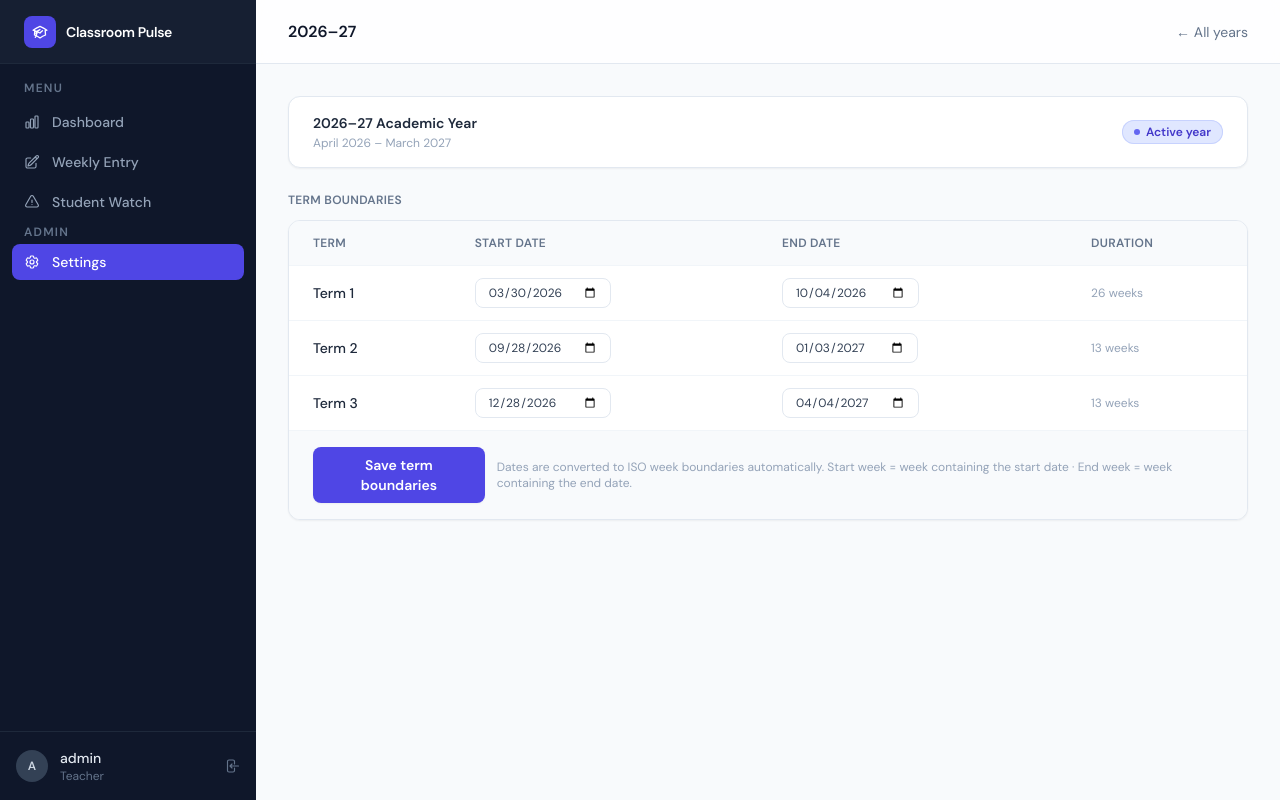
After one commit to sgchandy404/tsja_classroom_pulse, a Flask app: page /settings/years/1 in a window 1280 px wide. The commit adds this page. Run offline with Flask 3, Linux system fonts and the light colour scheme; a user stored in the database is signed in; some libraries are stand-ins or nearby versions.

Commit message:
Add academic year and term structure (Phase 9)
- AcademicYear + Term models; term boundaries stored as ISO week/year pairs
- On first run, auto-creates and activates the current academic year with
  default India/Cambridge term boundaries (Term 1: Apr-Sep, Term 2: Oct-Dec,
  Term 3: Jan-Mar)
- Settings blueprint (/settings): list, create, and configure academic years;
  edit term boundaries via date pickers; set active year
- Student Watch (at-risk) and Student Detail now filter all entries to the
  selected term window; term selector dropdown in both page headers
- At-risk detection (_detect) is unchanged; entry filtering happens before it
- Settings link added to sidebar under Admin section

Co-Authored-By: Claude Sonnet 4.6 <noreply@anthropic.com>

```diff
--- a/src/app.py
+++ b/src/app.py
@@ -1,8 +1,9 @@
 import os
 import random
+import datetime
 from flask import Flask, redirect, url_for, render_template
 from flask_login import LoginManager
-from models import db, User, Student, Subject, WeeklyEntry, RANKINGS
+from models import db, User, Student, Subject, WeeklyEntry, AcademicYear, Term, RANKINGS
 
 login_manager = LoginManager()
 
@@ -24,15 +25,18 @@ def create_app() -> Flask:
     from routes.entry import entry_bp
     from routes.at_risk import at_risk_bp
     from routes.students import students_bp
+    from routes.settings import settings_bp
     app.register_blueprint(auth_bp)
     app.register_blueprint(dashboard_bp)
     app.register_blueprint(entry_bp)
     app.register_blueprint(at_risk_bp)
     app.register_blueprint(students_bp)
+    app.register_blueprint(settings_bp)
 
     with app.app_context():
         db.create_all()
         _seed_admin()
+        _seed_default_academic_year()
         if os.getenv("SEED_DEMO_DATA") == "1" and Subject.query.count() == 0:
             _seed_demo()
 
@@ -59,6 +63,49 @@ def _seed_admin() -> None:
         db.session.add(admin)
         db.session.commit()
         print("[init] Default admin created — username: admin  password: changeme123")
+
+
+def _build_default_terms(start_year: int) -> list[dict]:
+    """Return Term kwargs for an Indian Cambridge-affiliated school calendar."""
+    end_year = start_year + 1
+
+    def _w(year, month, day):
+        iso = datetime.date(year, month, day).isocalendar()
+        return iso.week, iso.year
+
+    t1s, t1sy = _w(start_year, 4,  1)
+    t1e, t1ey = _w(start_year, 9, 30)
+    t2s, t2sy = _w(start_year, 10, 1)
+    t2e, t2ey = _w(start_year, 12, 31)
+    t3s, t3sy = _w(end_year,   1,  1)
+    t3e, t3ey = _w(end_year,   3, 31)
+
+    return [
+        dict(name="Term 1", start_iso_week=t1s, start_iso_year=t1sy, end_iso_week=t1e, end_iso_year=t1ey),
+        dict(name="Term 2", start_iso_week=t2s, start_iso_year=t2sy, end_iso_week=t2e, end_iso_year=t2ey),
+        dict(name="Term 3", start_iso_week=t3s, start_iso_year=t3sy, end_iso_week=t3e, end_iso_year=t3ey),
+    ]
+
+
+def _seed_default_academic_year() -> None:
+    """Create and activate the current academic year if none exist."""
+    if AcademicYear.query.count() > 0:
+        return
+
+    today = datetime.date.today()
+    # Academic year starts in April; if we're before April it's the previous year's start
+    start_year = today.year if today.month >= 4 else today.year - 1
+    label = f"{start_year}–{str(start_year + 1)[-2:]}"
+
+    ay = AcademicYear(label=label, start_year=start_year, is_active=True)
+    db.session.add(ay)
+    db.session.flush()
+
+    for td in _build_default_terms(start_year):
+        db.session.add(Term(academic_year_id=ay.id, **td))
+
+    db.session.commit()
+    print(f"[init] Academic year {label} created and set as active.")
 
 
 def _seed_demo() -> None:
--- /dev/null
+++ b/src/routes/settings.py
@@ -0,0 +1,160 @@
+"""
+Settings blueprint — manage academic years and terms.
+"""
+import datetime
+from flask import Blueprint, render_template, request, redirect, url_for, flash
+from flask_login import login_required
+from models import db, AcademicYear, Term
+
+settings_bp = Blueprint("settings", __name__, url_prefix="/settings")
+
+
+# ---------------------------------------------------------------------------
+# Helpers
+# ---------------------------------------------------------------------------
+
+def _default_terms(start_year: int) -> list[dict]:
+    """
+    Return default term boundaries for an Indian Cambridge-affiliated school.
+
+    Term 1 — April → September  (ISO weeks ~14–39 of start_year)
+    Term 2 — October → December (ISO weeks ~40–52 of start_year)
+    Term 3 — January → March    (ISO weeks ~1–13  of start_year+1)
+    """
+    end_year = start_year + 1
+
+    def _w(year, month, day):
+        iso = datetime.date(year, month, day).isocalendar()
+        return iso.week, iso.year
+
+    t1_start = _w(start_year, 4,  1)
+    t1_end   = _w(start_year, 9, 30)
+    t2_start = _w(start_year, 10, 1)
+    t2_end   = _w(start_year, 12, 31)
+    t3_start = _w(end_year,   1,  1)
+    t3_end   = _w(end_year,   3, 31)
+
+    return [
+        {"name": "Term 1", "start_iso_week": t1_start[0], "start_iso_year": t1_start[1],
+                           "end_iso_week":   t1_end[0],   "end_iso_year":   t1_end[1]},
+        {"name": "Term 2", "start_iso_week": t2_start[0], "start_iso_year": t2_start[1],
+                           "end_iso_week":   t2_end[0],   "end_iso_year":   t2_end[1]},
+        {"name": "Term 3", "start_iso_week": t3_start[0], "start_iso_year": t3_start[1],
+                           "end_iso_week":   t3_end[0],   "end_iso_year":   t3_end[1]},
+    ]
+
+
+def _iso_to_date_str(iso_week, iso_year, day=1):
+    """Return 'YYYY-MM-DD' for the given ISO week (day 1=Mon … 7=Sun)."""
+    try:
+        return datetime.date.fromisocalendar(iso_year, iso_week, day).strftime("%Y-%m-%d")
+    except ValueError:
+        return ""
+
+
+def _date_str_to_iso(date_str: str):
+    """Parse 'YYYY-MM-DD' → (iso_week, iso_year). Raises ValueError on bad input."""
+    d = datetime.date.fromisoformat(date_str)
+    iso = d.isocalendar()
+    return iso.week, iso.year
+
+
+# ---------------------------------------------------------------------------
+# Routes
+# ---------------------------------------------------------------------------
+
+@settings_bp.route("/")
+@login_required
+def index():
+    years = AcademicYear.query.order_by(AcademicYear.start_year.desc()).all()
+    return render_template("settings/index.html", years=years)
+
+
+@settings_bp.route("/years/new", methods=["GET", "POST"])
+@login_required
+def new_year():
+    if request.method == "POST":
+        start_year = int(request.form["start_year"])
+
+        if AcademicYear.query.filter_by(start_year=start_year).first():
+            flash(f"Academic year starting {start_year} already exists.", "error")
+            return redirect(url_for("settings.new_year"))
+
+        label = f"{start_year}–{str(start_year + 1)[-2:]}"
+        ay = AcademicYear(label=label, start_year=start_year, is_active=False)
+        db.session.add(ay)
+        db.session.flush()  # get ay.id
+
+        for td in _default_terms(start_year):
+            db.session.add(Term(academic_year_id=ay.id, **td))
+
+        db.session.commit()
+        flash(f"Academic year {label} created with default term boundaries.", "success")
+        return redirect(url_for("settings.edit_year", year_id=ay.id))
+
+    # Suggest next year after the latest existing one
+    latest = AcademicYear.query.order_by(AcademicYear.start_year.desc()).first()
+    suggested = (latest.start_year + 1) if latest else datetime.date.today().year
+    return render_template("settings/new_year.html", suggested=suggested)
+
+
+@settings_bp.route("/years/<int:year_id>", methods=["GET", "POST"])
+@login_required
+def edit_year(year_id):
+    ay = AcademicYear.query.get_or_404(year_id)
+
+    if request.method == "POST":
+        action = request.form.get("action")
+
+        if action == "set_active":
+            AcademicYear.query.update({"is_active": False})
+            ay.is_active = True
+            db.session.commit()
+            flash(f"{ay.label} is now the active academic year.", "success")
+            return redirect(url_for("settings.index"))
+
+        if action == "save_terms":
+            errors = []
+            for term in ay.terms:
+                start_key = f"start_{term.id}"
+                end_key   = f"end_{term.id}"
+                try:
+                    sw, sy = _date_str_to_iso(request.form[start_key])
+                    ew, ey = _date_str_to_iso(request.form[end_key])
+                    if (sy, sw) >= (ey, ew):
+                        errors.append(f"{term.name}: start must be before end.")
+                        continue
+                    term.start_iso_week = sw
+                    term.start_iso_year = sy
+                    term.end_iso_week   = ew
+                    term.end_iso_year   = ey
+                except (ValueError, KeyError) as exc:
+                    errors.append(f"{term.name}: invalid date — {exc}")
+
+            if errors:
+                for e in errors:
+                    flash(e, "error")
+            else:
+                db.session.commit()
+                flash("Term boundaries saved.", "success")
+
+            return redirect(url_for("settings.edit_year", year_id=year_id))
+
+        if action == "delete_year":
+            label = ay.label
+            db.session.delete(ay)
+            db.session.commit()
+            flash(f"Academic year {label} deleted.", "success")
+            return redirect(url_for("settings.index"))
+
+    # Build a list of (term, start_date_str, end_date_str) for the form
+    term_rows = [
+        {
+            "term":      t,
+            "start_str": _iso_to_date_str(t.start_iso_week, t.start_iso_year, day=1),
+            "end_str":   _iso_to_date_str(t.end_iso_week,   t.end_iso_year,   day=7),
+        }
+        for t in ay.terms
+    ]
+
+    return render_template("settings/edit_year.html", ay=ay, term_rows=term_rows)
--- a/src/templates/base.html
+++ b/src/templates/base.html
@@ -86,7 +86,21 @@
           <svg class="h-4 w-4 shrink-0" fill="none" viewBox="0 0 24 24" stroke-width="1.75" stroke="currentColor">
             <path stroke-linecap="round" stroke-linejoin="round" d="M12 9v3.75m-9.303 3.376c-.866 1.5.217 3.374 1.948 3.374h14.71c1.73 0 2.813-1.874 1.948-3.374L13.949 3.378c-.866-1.5-3.032-1.5-3.898 0L2.697 16.126ZM12 15.75h.007v.008H12v-.008Z" />
           </svg>
-          At-Risk Students
+          Student Watch
+        </a>
+
+        <div class="mt-4 mb-1">
+          <p class="px-3 text-xs font-semibold uppercase tracking-widest text-slate-500">Admin</p>
+        </div>
+
+        <a href="{{ url_for('settings.index') }}"
+           class="flex items-center gap-3 rounded-lg px-3 py-2 text-sm font-medium transition-colors
+                  {% if request.endpoint and request.endpoint.startswith('settings.') %}bg-brand-600 text-white{% else %}text-slate-400 hover:bg-slate-800 hover:text-white{% endif %}">
+          <svg class="h-4 w-4 shrink-0" fill="none" viewBox="0 0 24 24" stroke-width="1.75" stroke="currentColor">
+            <path stroke-linecap="round" stroke-linejoin="round" d="M9.594 3.94c.09-.542.56-.94 1.11-.94h2.593c.55 0 1.02.398 1.11.94l.213 1.281c.063.374.313.686.645.87.074.04.147.083.22.127.325.196.72.257 1.075.124l1.217-.456a1.125 1.125 0 0 1 1.37.49l1.296 2.247a1.125 1.125 0 0 1-.26 1.431l-1.003.827c-.293.241-.438.613-.43.992a7.723 7.723 0 0 1 0 .255c-.008.378.137.75.43.991l1.004.827c.424.35.534.955.26 1.43l-1.298 2.247a1.125 1.125 0 0 1-1.369.491l-1.217-.456c-.355-.133-.75-.072-1.076.124a6.47 6.47 0 0 1-.22.128c-.331.183-.581.495-.644.869l-.213 1.281c-.09.543-.56.94-1.11.94h-2.594c-.55 0-1.019-.398-1.11-.94l-.213-1.281c-.062-.374-.312-.686-.644-.87a6.52 6.52 0 0 1-.22-.127c-.325-.196-.72-.257-1.076-.124l-1.217.456a1.125 1.125 0 0 1-1.369-.49l-1.297-2.247a1.125 1.125 0 0 1 .26-1.431l1.004-.827c.292-.24.437-.613.43-.991a6.932 6.932 0 0 1 0-.255c.007-.38-.138-.751-.43-.992l-1.004-.827a1.125 1.125 0 0 1-.26-1.43l1.297-2.247a1.125 1.125 0 0 1 1.37-.491l1.216.456c.356.133.751.072 1.076-.124.072-.044.146-.086.22-.128.332-.183.582-.495.644-.869l.214-1.28Z" />
+            <path stroke-linecap="round" stroke-linejoin="round" d="M15 12a3 3 0 1 1-6 0 3 3 0 0 1 6 0Z" />
+          </svg>
+          Settings
         </a>
       </nav>
 
--- /dev/null
+++ b/src/templates/settings/edit_year.html
@@ -0,0 +1,114 @@
+{% extends "base.html" %}
+
+{% block title %}{{ ay.label }} — Settings — Classroom Pulse{% endblock %}
+{% block page_title %}{{ ay.label }}{% endblock %}
+
+{% block header_actions %}
+  <a href="{{ url_for('settings.index') }}"
+     class="text-sm text-slate-500 hover:text-slate-700 transition-colors">
+    ← All years
+  </a>
+{% endblock %}
+
+{% block content %}
+
+<!-- Active toggle -->
+<div class="mb-6 flex items-center justify-between rounded-xl border border-slate-200 bg-white px-6 py-4 shadow-sm">
+  <div>
+    <p class="text-sm font-semibold text-slate-800">{{ ay.label }} Academic Year</p>
+    <p class="text-xs text-slate-400 mt-0.5">April {{ ay.start_year }} – March {{ ay.end_year }}</p>
+  </div>
+  <div class="flex items-center gap-4">
+    {% if ay.is_active %}
+      <span class="inline-flex items-center gap-1.5 rounded-full bg-indigo-100 px-3 py-1 text-xs font-semibold text-indigo-700 ring-1 ring-inset ring-indigo-200">
+        <span class="h-1.5 w-1.5 rounded-full bg-indigo-500"></span>
+        Active year
+      </span>
+    {% else %}
+      <form method="POST">
+        <input type="hidden" name="action" value="set_active" />
+        <button type="submit"
+                class="rounded-lg border border-indigo-200 bg-indigo-50 px-4 py-1.5 text-xs font-semibold text-indigo-700
+                       hover:bg-indigo-100 transition-colors">
+          Set as active year
+        </button>
+      </form>
+    {% endif %}
+
+    {% if not ay.is_active %}
+    <form method="POST" onsubmit="return confirm('Delete {{ ay.label }}? This cannot be undone.')">
+      <input type="hidden" name="action" value="delete_year" />
+      <button type="submit"
+              class="rounded-lg border border-red-200 bg-red-50 px-4 py-1.5 text-xs font-semibold text-red-600
+                     hover:bg-red-100 transition-colors">
+        Delete year
+      </button>
+    </form>
+    {% endif %}
+  </div>
+</div>
+
+<!-- Term boundaries -->
+<h3 class="text-xs font-semibold uppercase tracking-wide text-slate-500 mb-3">Term Boundaries</h3>
+
+<div class="rounded-xl border border-slate-200 bg-white shadow-sm overflow-hidden">
+  <form method="POST">
+    <input type="hidden" name="action" value="save_terms" />
+    <table class="min-w-full text-sm">
+      <thead>
+        <tr class="border-b border-slate-100 bg-slate-50">
+          <th class="px-6 py-3.5 text-left text-xs font-semibold uppercase tracking-wide text-slate-500">Term</th>
+          <th class="px-4 py-3.5 text-left text-xs font-semibold uppercase tracking-wide text-slate-500">Start date</th>
+          <th class="px-4 py-3.5 text-left text-xs font-semibold uppercase tracking-wide text-slate-500">End date</th>
+          <th class="px-4 py-3.5 text-left text-xs font-semibold uppercase tracking-wide text-slate-500 text-slate-400">Duration</th>
+        </tr>
+      </thead>
+      <tbody class="divide-y divide-slate-100">
+        {% for row in term_rows %}
+        <tr class="hover:bg-slate-50 transition-colors">
+          <td class="px-6 py-4 font-medium text-slate-800 whitespace-nowrap">{{ row.term.name }}</td>
+          <td class="px-4 py-3">
+            <input
+              type="date"
+              name="start_{{ row.term.id }}"
+              value="{{ row.start_str }}"
+              required
+              class="rounded-lg border border-slate-200 bg-white px-3 py-1.5 text-xs text-slate-700
+                     focus:border-indigo-400 focus:outline-none focus:ring-1 focus:ring-indigo-400"
+            />
+          </td>
+          <td class="px-4 py-3">
+            <input
+              type="date"
+              name="end_{{ row.term.id }}"
+              value="{{ row.end_str }}"
+              required
+              class="rounded-lg border border-slate-200 bg-white px-3 py-1.5 text-xs text-slate-700
+                     focus:border-indigo-400 focus:outline-none focus:ring-1 focus:ring-indigo-400"
+            />
+          </td>
+          <td class="px-4 py-4 text-xs text-slate-400 whitespace-nowrap">
+            {% if row.term.start_date and row.term.end_date %}
+              {{ ((row.term.end_date - row.term.start_date).days // 7) }} weeks
+            {% endif %}
+          </td>
+        </tr>
+        {% endfor %}
+      </tbody>
+    </table>
+
+    <div class="border-t border-slate-100 px-6 py-4 bg-slate-50 flex items-center gap-3">
+      <button type="submit"
+              class="rounded-lg bg-indigo-600 px-5 py-2 text-sm font-semibold text-white shadow-sm
+                     hover:bg-indigo-500 transition-colors">
+        Save term boundaries
+      </button>
+      <p class="text-xs text-slate-400">
+        Dates are converted to ISO week boundaries automatically.
+        Start week = week containing the start date · End week = week containing the end date.
+      </p>
+    </div>
+  </form>
+</div>
+
+{% endblock %}
```
Also changed, not shown: src/models.py (+53 -0 lines), src/routes/at_risk.py (+40 -1 lines), src/routes/students.py (+14 -6 lines), src/templates/at_risk/list.html (+21 -1 lines), src/templates/settings/index.html (added, +67 -0 lines), src/templates/settings/new_year.html (added, +44 -0 lines), src/templates/students/detail.html (+22 -0 lines).
